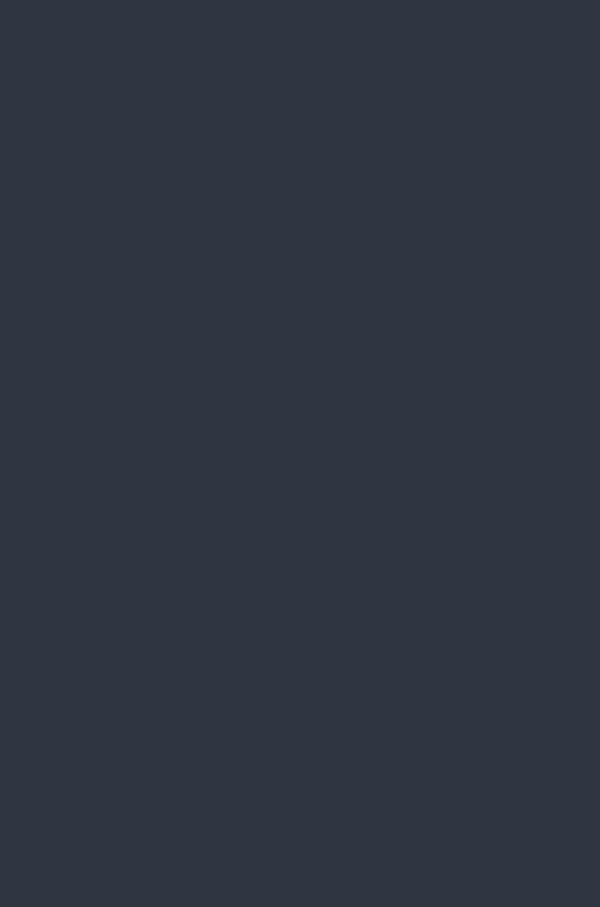
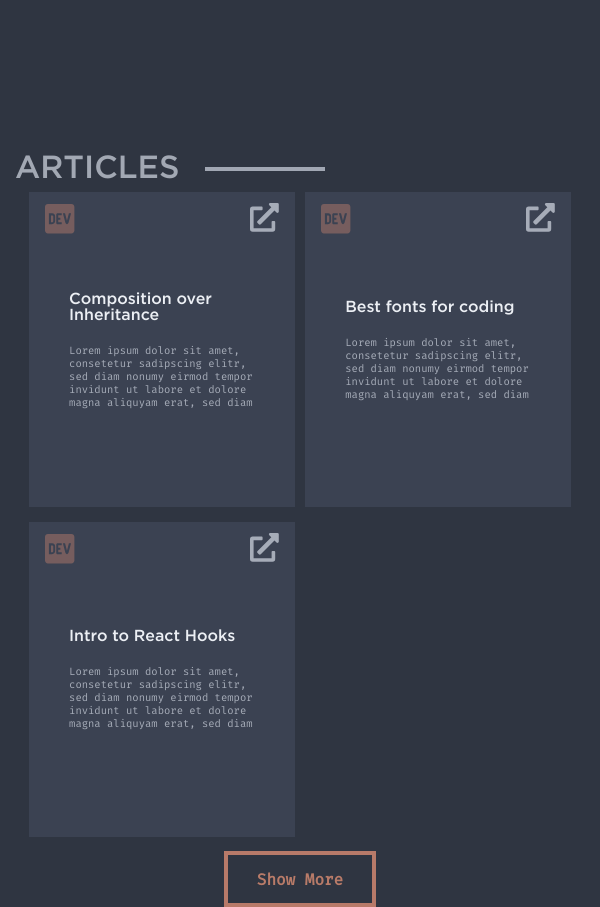
Before and after one commit to rjchirinos/portfoliov2, a React (Create React App) app: page / in a window 600 px wide. Shown: the part 1660-2567 px from the top of the page. Before the commit the page ends 1710 px from the top, so only its background shows below. Built offline with nearby package versions, Linux system fonts and the light colour scheme.

Commit message:
Create Articles Section

```diff
--- a/src/App.tsx
+++ b/src/App.tsx
@@ -3,12 +3,14 @@ import './App.scss';
 
 import Header from './sections/Header/Header';
 import About from './sections/About/About';
+import Articles from './sections/Articles/Articles';
 
 function App() {
   return (
     <Fragment>
       <Header />
       <About />
+      <Articles />
     </Fragment>
   );
 }
--- /dev/null
+++ b/src/components/ArticleCard/ArticleCard.scss
@@ -0,0 +1,90 @@
+.article-card {
+  width: 32%;
+  height: 0rem;
+  padding-bottom: 33%;
+  background-color: #3b4252;
+  margin-bottom: 0.9rem;
+  position: relative;
+}
+
+.article-card_container {
+  width: 70%;
+  position: absolute;
+  top: 50%;
+  left: 50%;
+  transform: translate(-50%, -50%);
+}
+
+.article-title {
+  font-size: 1.3rem;
+  margin-bottom: 1.56rem;
+  font-family: 'Gotham', sans-serif;
+}
+
+.article-description {
+  font-size: 0.8rem;
+}
+
+.article-link {
+  color: inherit;
+}
+
+.article-heading {
+  // position: absolute;
+  display: flex;
+  width: 88%;
+  margin: auto;
+  justify-content: space-between;
+  align-items: center;
+  font-size: 2rem;
+  margin-top: 0.6rem;
+  .logo {
+    color: rgba(208, 135, 112, 0.4);
+    font-size: 2.4rem;
+  }
+}
+
+@media only screen and (max-width: 950px) {
+  .article-card {
+    height: 0;
+    padding-bottom: 40%;
+  }
+}
+
+@media only screen and (max-width: 810px) {
+  .article-card {
+    width: 49%;
+    height: 0;
+    padding-bottom: 50%;
+  }
+}
+
+@media only screen and (max-width: 600px) and (min-width: 451px) {
+  .article-card {
+    height: 60%;
+  }
+
+  .article-title {
+    font-size: 1rem;
+    margin-bottom: 1.25rem;
+  }
+
+  .article-description {
+    font-size: 0.66rem;
+  }
+
+  .article-heading {
+    font-size: 1.8rem;
+    .logo {
+      font-size: 2.1rem;
+    }
+  }
+}
+
+@media only screen and (max-width: 450px) {
+  .article-card {
+    width: 100%;
+    height: 0;
+    padding-bottom: 100%;
+  }
+}
--- /dev/null
+++ b/src/components/ArticleCard/ArticleCard.tsx
@@ -0,0 +1,29 @@
+import React from 'react';
+import { FontAwesomeIcon } from '@fortawesome/react-fontawesome';
+import { faExternalLinkAlt } from '@fortawesome/free-solid-svg-icons';
+import { faDev } from '@fortawesome/free-brands-svg-icons';
+
+import './ArticleCard.scss';
+
+interface Props {
+  title: String;
+  description: String;
+  link: string;
+}
+
+export default function ArticleCard(props: Props) {
+  return (
+    <div className="article-card">
+      <div className="article-heading">
+        <FontAwesomeIcon className="logo" icon={faDev} />
+        <a className="article-link" href={props.link}>
+          <FontAwesomeIcon icon={faExternalLinkAlt} />
+        </a>
+      </div>
+      <div className="article-card_container">
+        <h4 className="article-title">{props.title}</h4>
+        <p className="article-description">{props.description}</p>
+      </div>
+    </div>
+  );
+}
--- /dev/null
+++ b/src/components/ArticlesContainer/ArticlesContainer.scss
@@ -0,0 +1,19 @@
+.articles_container {
+  width: 88%;
+  display: flex;
+  flex-direction: row;
+  flex-wrap: wrap;
+  justify-content: space-between;
+}
+
+@media only screen and (max-width: 1080px) {
+  .articles_container {
+    width: 95%;
+  }
+}
+
+@media only screen and (max-width: 950px) {
+  .articles_container {
+    margin: auto;
+  }
+}
--- /dev/null
+++ b/src/components/ArticlesContainer/ArticlesContainer.tsx
@@ -0,0 +1,7 @@
+import React from 'react';
+
+import './ArticlesContainer.scss';
+
+export default function ArticlesContainer(props: any) {
+  return <div className="articles_container">{props.children}</div>;
+}
--- /dev/null
+++ b/src/components/Button/Button.scss
@@ -0,0 +1,10 @@
+.btn {
+  border: 4px solid #d08770d9;
+  display: inline-block;
+  padding: 0.9rem 1.8rem;
+  color: #d08770d9;
+  font-weight: bold;
+  position: absolute;
+  left: 50%;
+  transform: translateX(-50%);
+}
--- /dev/null
+++ b/src/components/Button/Button.tsx
@@ -0,0 +1,12 @@
+import React from 'react';
+
+import './Button.scss';
+
+export default function Button(props: any) {
+  return (
+    <div className="btn">
+      {/* {props.btText} */}
+      Show More
+    </div>
+  );
+}
--- /dev/null
+++ b/src/sections/Articles/Articles.tsx
@@ -0,0 +1,31 @@
+import React from 'react';
+
+import SectionLayout from '../../components/SectionLayout';
+import ArticleCard from '../../components/ArticleCard/ArticleCard';
+import ArticlesContainer from '../../components/ArticlesContainer/ArticlesContainer';
+import Button from '../../components/Button/Button';
+
+export default function Articles() {
+  return (
+    <SectionLayout id="articles" sectionTitle="Articles">
+      <ArticlesContainer>
+        <ArticleCard
+          link="http://dev.to"
+          title="Composition over Inheritance"
+          description="Lorem ipsum dolor sit amet, consetetur sadipscing elitr, sed diam nonumy eirmod tempor invidunt ut labore et dolore magna aliquyam erat, sed diam"
+        />
+        <ArticleCard
+          link="http://dev.to"
+          title="Best fonts for coding"
+          description="Lorem ipsum dolor sit amet, consetetur sadipscing elitr, sed diam nonumy eirmod tempor invidunt ut labore et dolore magna aliquyam erat, sed diam"
+        />
+        <ArticleCard
+          link="http://dev.to"
+          title="Intro to React Hooks"
+          description="Lorem ipsum dolor sit amet, consetetur sadipscing elitr, sed diam nonumy eirmod tempor invidunt ut labore et dolore magna aliquyam erat, sed diam"
+        />
+      </ArticlesContainer>
+      <Button />
+    </SectionLayout>
+  );
+}
```
